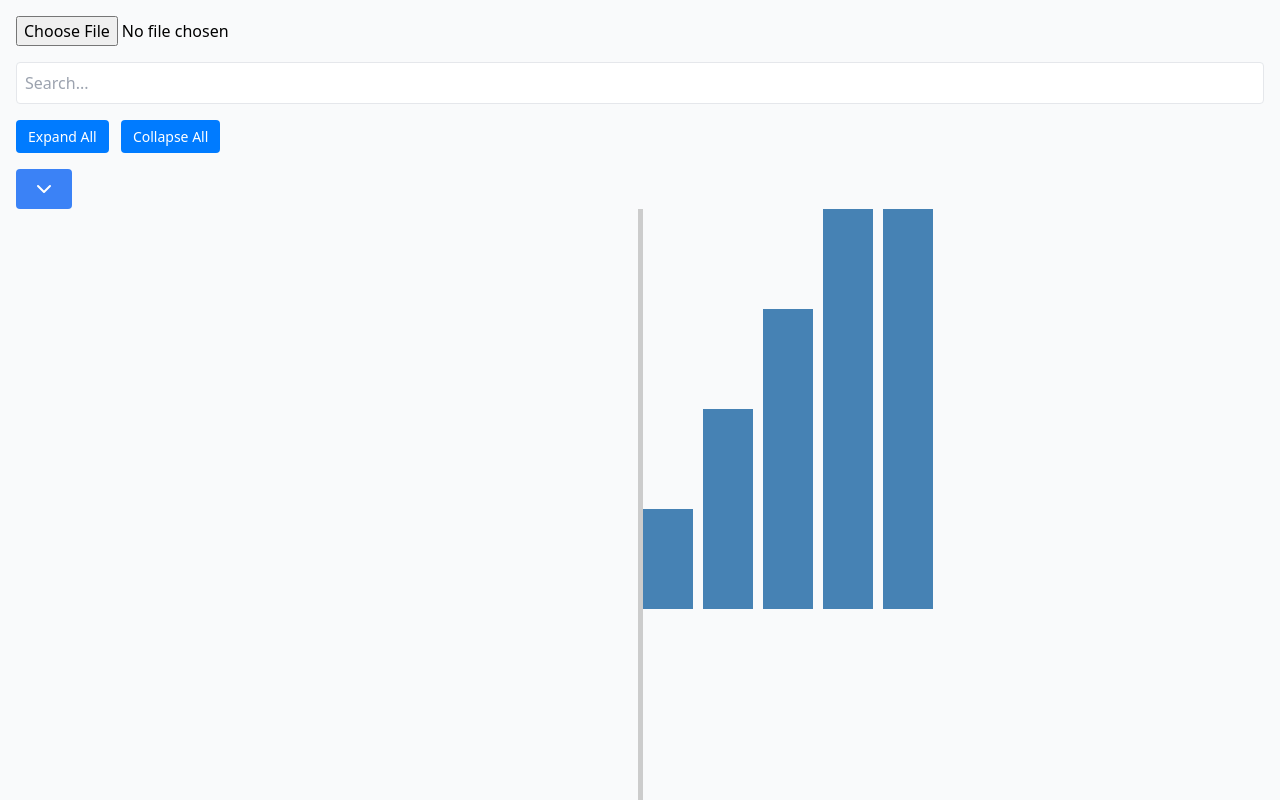
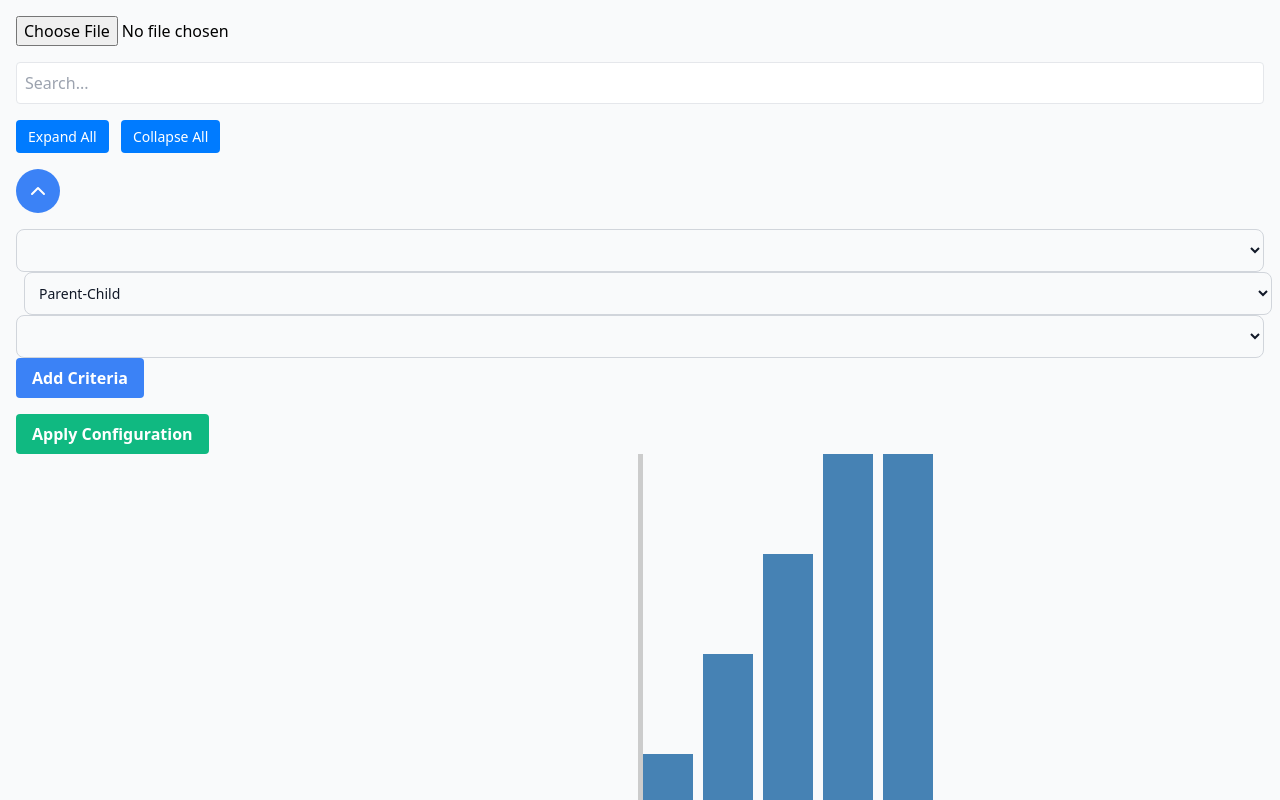
Before and after one commit to Jwictori/XMLViewer, a plain HTML site: page index.html in a window 1280 px wide. Both pictures are taken after a click on the button 44 px from the left and 189 px from the top of the page. Shown: the top 800 px of the page. Drawn offline with nearby package versions, Linux system fonts and the light colour scheme.

Commit message:
Changing toggleConfigurator

```diff
--- a/css/styles.css
+++ b/css/styles.css
@@ -65,3 +65,7 @@
     background-color: rgba(0, 0, 0, 0.08); /* Semi-transparent for the dragging effect */
     position: absolute;
 }
+
+#relation-configurator {
+    transition: max-height 0.5s ease;
+ }
--- a/index.html
+++ b/index.html
@@ -20,8 +20,9 @@
 			</div>
 		</div>
 
-		<button id="toggleConfigurator" class="bg-blue-500 hover:bg-blue-700 text-white font-bold py-2 px-4 rounded">
-			<i data-feather="chevron-down" color="white">Configure Relations</i>
+		<button id="toggleConfigurator" class="text-white bg-blue-500 hover:bg-blue-700 focus:outline-none font-medium rounded-full text-sm p-2.5 text-center inline-flex items-center me-2 dark:bg-blue-600 dark:hover:bg-blue-700">
+			<i data-feather="chevron-down" class="icon-down"></i>
+            <i data-feather="chevron-up" class="icon-up hidden"></i>
 		</button>
 
 		<div id="relation-configurator" class="hidden">
--- a/js/Main.js
+++ b/js/Main.js
@@ -26,12 +26,18 @@ document.addEventListener("DOMContentLoaded", () => {
 
     function toggleConfigurator() {
         const configurator = document.getElementById("relation-configurator");
-        if (configurator.style.display === "none") {
-            configurator.style.display = "block";
+        const iconDown = document.querySelector(".icon-down");
+        const iconUp = document.querySelector(".icon-up");
+        if (configurator.classList.contains("hidden")) {
+           configurator.classList.remove("hidden");
+           iconDown.classList.add("hidden");
+           iconUp.classList.remove("hidden");
         } else {
-            configurator.style.display = "none";
+           configurator.classList.add("hidden");
+           iconDown.classList.remove("hidden");
+           iconUp.classList.add("hidden");
         }
-    }
+     }
 
     function addCriteriaFunc() {
 
```
